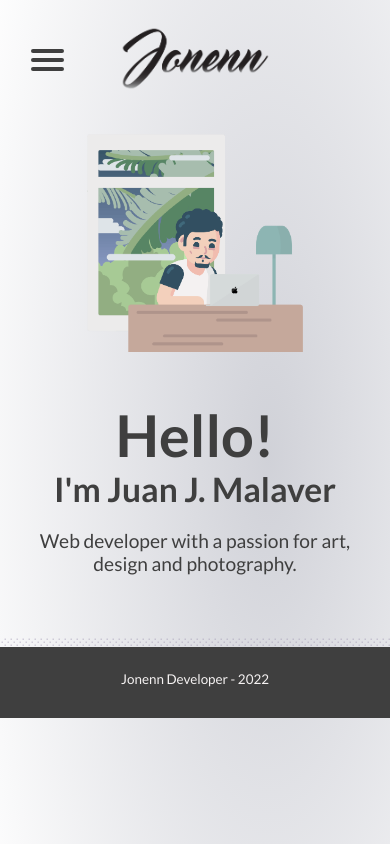
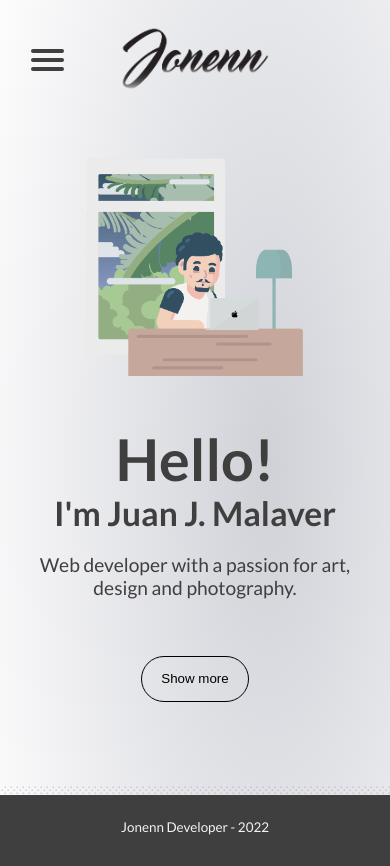
Before and after one commit to jonenn/jonenn, a React (Create React App) app: page / in a window 390 px wide. Before the commit the page ends 844 px from the top, so only its background shows below. Built offline with nearby package versions, Linux system fonts and the light colour scheme.

Commit message:
Responsiveness fixes even when using devtools and minor enhacements

```diff
--- a/src/components/Hero.js
+++ b/src/components/Hero.js
@@ -5,13 +5,21 @@ const Hero = ({ currentState, htitle, hsubtitle, hparagraph }) => {
    let heroClass = "hero";
    currentState ? (heroClass += " active") : (heroClass = "hero");
    return (
-      <main className={heroClass}>
+      <main>
+         <div className={heroClass}>
             <img className="hero__image" src={jonennHero}></img>
             <section className="hero__content">
                <h1 className="hero__title">{htitle}</h1>
                <h2 className="hero__subtitle">{hsubtitle}</h2>
                <p className="hero__paragraph">{hparagraph}</p>
+               <button
+                  className="hero__button"
+                  onClick={() => (window.location.href = "/portfolio")}
+               >
+                  Show more
+               </button>
             </section>
+         </div>
       </main>
    );
 };
--- a/src/components/IntroCard.js
+++ b/src/components/IntroCard.js
@@ -21,13 +21,11 @@ const IntroCard = ({ currentState, ctitle, cparagraph, csubtitle }) => {
                      <li>HTML5</li>
                      <li>CSS3</li>
                      <li>JavaScript</li>
+                     <li>JSON</li>
+                     <li>Bootstrap</li>
                   </ul>
                   <ul className="card__list--items">
-                     <li>JSON</li>
-                     <li>Bootstrap</li>
                      <li>Git/GitHub</li>
-                  </ul>
-                  <ul className="card__list--items">
                      <li>React</li>
                      <li>Photoshop</li>
                      <li>Illustrator</li>
--- a/src/global.css
+++ b/src/global.css
@@ -13,6 +13,7 @@ body {
    position: relative;
    margin: 0;
    min-height: 100vh;
+   height: max-content;
    font-family: "Lato", sans-serif;
    color: var(--global-font-color);
    -webkit-font-smoothing: antialiased;
--- a/src/pages/About.js
+++ b/src/pages/About.js
@@ -11,7 +11,9 @@ const About = () => {
          <IntroCard
             currentState={showMenu}
             ctitle="About me"
-            cparagraph={`I am Juan J. Malaver, a ${date.getFullYear() - 1999}
+            cparagraph={`I am Juan J. Malaver, a ${parseInt(
+               date.getFullYear() - 1999.4
+            )}
                year old front-end developer that loves learning new things every day. I
                have always been passionate about art, literature, photography,
                cinematography, design and technology as much as solving
--- a/src/styles/Hero.css
+++ b/src/styles/Hero.css
@@ -1,9 +1,13 @@
+main {
+   padding-bottom: 9vw;
+}
+
 .hero {
    display: flex;
    flex-direction: row;
    align-items: center;
    justify-content: center;
-   margin: -1.5rem auto;
+   margin: auto;
    height: 78vh;
    width: 84%;
    box-sizing: border-box;
@@ -30,6 +34,21 @@
 
 .hero__paragraph {
    font-size: 1.2rem;
+}
+
+.hero__button {
+   margin-top: 1.2rem;
+   padding: 0.9rem 1.2rem;
+   border: 1px solid;
+   border-radius: 2rem;
+   background-color: transparent;
+   cursor: pointer;
+}
+
+@media screen and (min-height: 1000px) {
+   main {
+      padding-bottom: initial;
+   }
 }
 
 @media screen and (max-width: 1024px) {
--- a/src/styles/IntroCard.css
+++ b/src/styles/IntroCard.css
@@ -1,3 +1,7 @@
+.card__wrapper {
+   padding-bottom: 9vw;
+}
+
 .card {
    display: flex;
    width: 72%;
--- a/src/styles/ProjectsGrid.css
+++ b/src/styles/ProjectsGrid.css
@@ -11,7 +11,7 @@
 .portfolio__wrapper {
    display: flex;
    margin: 0 auto;
-   padding-bottom: 6rem;
+   padding-bottom: 9vw;
    flex-direction: row;
    justify-content: space-between;
    flex-wrap: wrap;
```
Lines whose indentation alone changed are shown as unchanged.
